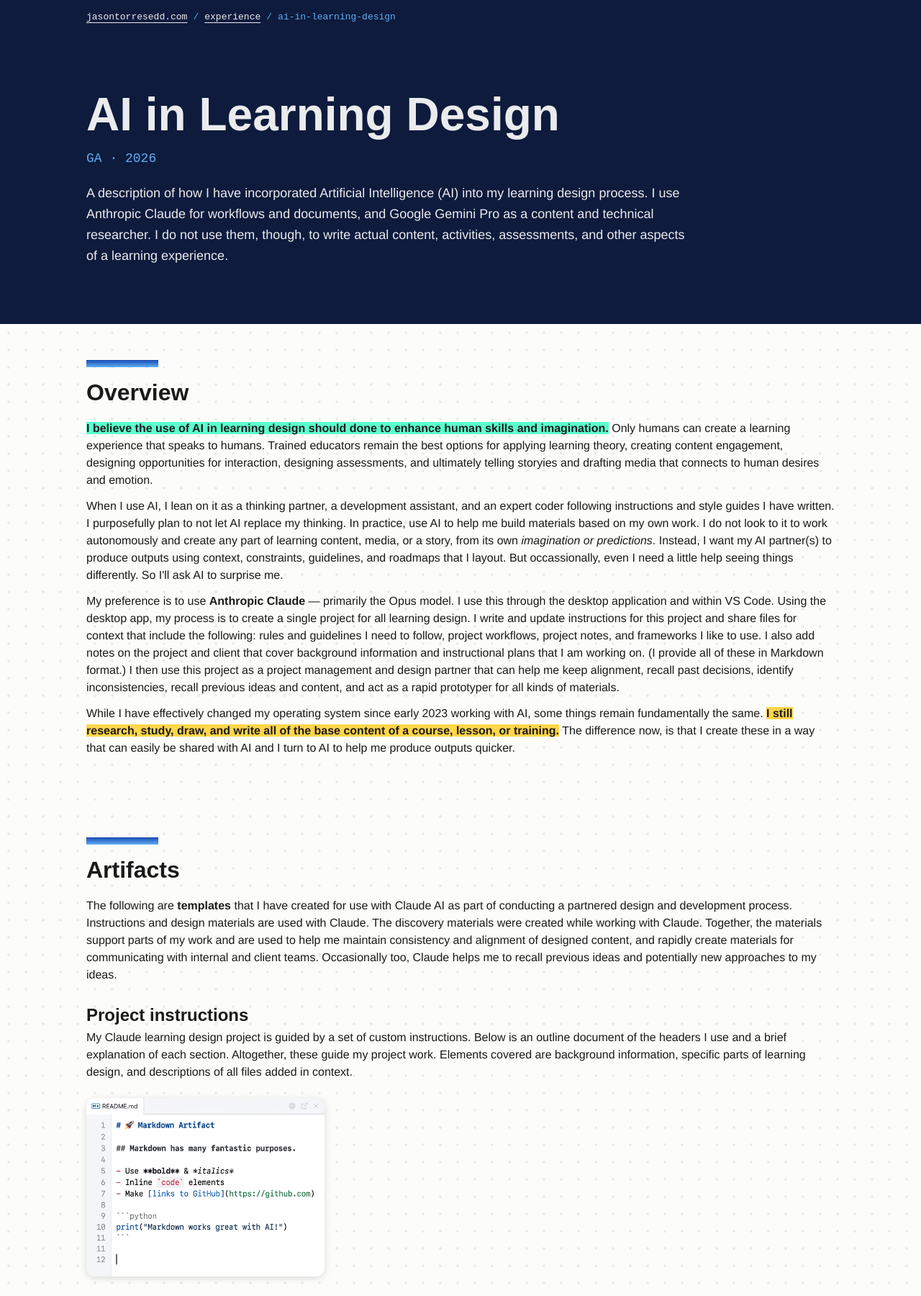
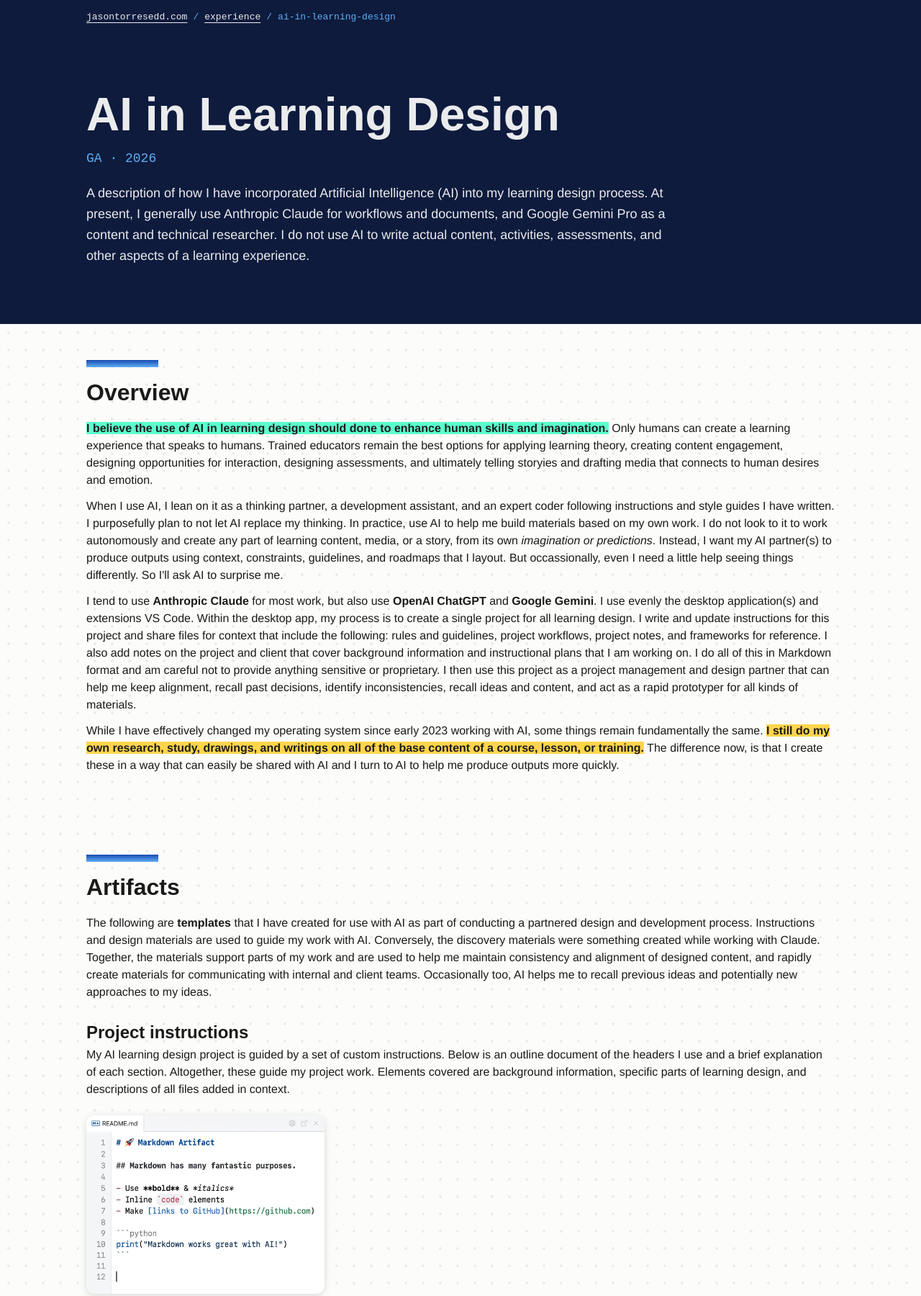
Before and after one commit to jasontorresedd/jasontorresedd.github.io, a plain HTML site: page sec-ep/ga-ai-in-learning-design.html in a window 1280 px wide. Shown: the top 1800 px of the page at 72% size. Drawn offline with Linux system fonts and the light colour scheme; a web font is replaced by a local one.

Commit message:
text revisions

```diff
--- a/sec-ep/ga-ai-in-learning-design.html
+++ b/sec-ep/ga-ai-in-learning-design.html
@@ -29,7 +29,7 @@
       <div class="wrapper">
         <h1>AI in Learning Design</h1>
         <p class="hero-tag">GA &middot; 2026</p>
-        <p class="hero__lede">A description of how I have incorporated Artificial Intelligence &lpar;AI&rpar; into my learning design process. I use Anthropic Claude for workflows and documents, and Google Gemini Pro as a content and technical researcher. I do not use them, though, to write actual content, activities, assessments, and other aspects of a learning experience.</p>
+        <p class="hero__lede">A description of how I have incorporated Artificial Intelligence &lpar;AI&rpar; into my learning design process. At present, I generally use Anthropic Claude for workflows and documents, and Google Gemini Pro as a content and technical researcher. I do not use AI to write actual content, activities, assessments, and other aspects of a learning experience.</p>
       </div>
     </header>
 
@@ -44,9 +44,9 @@
 
           <p class="overview__lede">When I use AI, I lean on it as a thinking partner, a development assistant, and an expert coder following instructions and style guides I have written. I purposefully plan to not let AI replace my thinking. In practice, use AI to help me build materials based on my own work. I do not look to it to work autonomously and create any part of learning content, media, or a story, from its own <em>imagination or predictions</em>. Instead, I want my AI partner(s) to produce outputs using context, constraints, guidelines, and roadmaps that I layout. But occassionally, even I need a little help seeing things differently. So I'll ask AI to surprise me.</p>
 
-          <p class="overview__lede">My preference is to use <b>Anthropic Claude</b> &mdash; primarily the Opus model. I use this through the desktop application and within VS Code. Using the desktop app, my process is to create a single project for all learning design. I write and update instructions for this project and share files for context that include the following: rules and guidelines I need to follow, project workflows, project notes, and frameworks I like to use. I also add notes on the project and client that cover background information and instructional plans that I am working on. &lpar;I provide all of these in Markdown format.&rpar; I then use this project as a project management and design partner that can help me keep alignment, recall past decisions, identify inconsistencies, recall previous ideas and content, and act as a rapid prototyper for all kinds of materials.</p>
+          <p class="overview__lede">I tend to use <b>Anthropic Claude</b> for most work, but also use <b>OpenAI ChatGPT</b> and <b>Google Gemini</b>. I use evenly the desktop application&lpar;s&rpar; and extensions VS Code. Within the desktop app, my process is to create a single project for all learning design. I write and update instructions for this project and share files for context that include the following: rules and guidelines, project workflows, project notes, and frameworks for reference. I also add notes on the project and client that cover background information and instructional plans that I am working on. I do all of this in Markdown format and am careful not to provide anything sensitive or proprietary. I then use this project as a project management and design partner that can help me keep alignment, recall past decisions, identify inconsistencies, recall ideas and content, and act as a rapid prototyper for all kinds of materials.</p>
 
-          <p class="overview__lede">While I have effectively changed my operating system since early 2023 working with AI, some things remain fundamentally the same. <b class="highlight-yellow">I still research, study, draw, and write all of the base content of a course, lesson, or training.</b> The difference now, is that I create these in a way that can easily be shared with AI and I turn to AI to help me produce outputs quicker.</p>
+          <p class="overview__lede">While I have effectively changed my operating system since early 2023 working with AI, some things remain fundamentally the same. <b class="highlight-yellow">I still do my own research, study, drawings, and writings on all of the base content of a course, lesson, or training.</b> The difference now, is that I create these in a way that can easily be shared with AI and I turn to AI to help me produce outputs more quickly.</p>
         </div>
       </section>
 
@@ -55,11 +55,11 @@
         <div class="wrapper">
           <span class="heading-accent" aria-hidden="true"></span>
           <h2>Artifacts</h2>
-          <p class="artifacts__lede">The following are <b>templates</b> that I have created for use with Claude AI as part of conducting a partnered design and development process. Instructions and design materials are used with Claude. The discovery materials were created while working with Claude. Together, the materials support parts of my work and are used to help me maintain consistency and alignment of designed content, and rapidly create materials for communicating with internal and client teams. Occasionally too, Claude helps me to recall previous ideas and potentially new approaches to my ideas.</p>
+          <p class="artifacts__lede">The following are <b>templates</b> that I have created for use with AI as part of conducting a partnered design and development process. Instructions and design materials are used to guide my work with AI. Conversely, the discovery materials were something created while working with Claude. Together, the materials support parts of my work and are used to help me maintain consistency and alignment of designed content, and rapidly create materials for communicating with internal and client teams. Occasionally too, AI helps me to recall previous ideas and potentially new approaches to my ideas.</p>
 
           <div class="experience-group" id="project-instructions">
             <h3>Project instructions</h3>
-            <p class="artifacts__lede">My Claude learning design project is guided by a set of custom instructions. Below is an outline document of the headers I use and a brief explanation of each section. Altogether, these guide my project work. Elements covered are background information, specific parts of learning design, and descriptions of all files added in context.</p>
+            <p class="artifacts__lede">My AI learning design project is guided by a set of custom instructions. Below is an outline document of the headers I use and a brief explanation of each section. Altogether, these guide my project work. Elements covered are background information, specific parts of learning design, and descriptions of all files added in context.</p>
 
             <div class="card-grid">
               <a class="card" href="/sec-ep/documents/basic-project-instructions.md" data-caption="Title: Basic project instructions">
@@ -88,7 +88,7 @@
           </div>
           <div class="experience-group" id="design-process">
             <h3>Design process</h3>
-            <p class="artifacts__lede">The design process involves the creation of four core documents: 1&rpar; the <b>High-Level Training Program Design</b>, 2&rpar; the <b>Competency Map</b>, 3&rpar; the <b>High-Level Design &lpar;HLD&rpar; slide deck</b>, and 4&rpar; the <b>Discovery-Design-Development &lpar;DDD&rpar; slide deck</b>. Items 1 and 2 are critical to communicating the design to stakeholders and collaborating with Claude. And items 3 and 4 are part of communicating the direction and story of the training to the client team. My practice is to write the full High-Level Training Program Design myself, then use Claude to create drafts of the other 3 items that I revise and edit going into final versions. I fill out each template and share them with Claude during the design process.</p>
+            <p class="artifacts__lede">The design process involves the creation of four core documents: 1&rpar; the <b>High-Level Training Program Design</b>, 2&rpar; the <b>Competency Map</b>, 3&rpar; the <b>High-Level Design &lpar;HLD&rpar; slide deck</b>, and 4&rpar; the <b>Discovery-Design-Development &lpar;DDD&rpar; slide deck</b>. Items 1 and 2 are critical to communicating the design to stakeholders and collaborating with AI. And items 3 and 4 are part of communicating the direction and story of the training to the client team. My practice is to write the full High-Level Training Program Design myself, then use AI to create drafts of the other 3 items that I revise and edit going into final versions. I fill out each template and share them with AI during the design process.</p>
 
             <div class="card-grid">
               <a class="card" href="/sec-ep/documents/template_high-level-program-design.md" data-caption="Title: High-Level Training Program Design markdown template">
@@ -129,7 +129,7 @@
         <div class="wrapper">
           <span class="heading-accent" aria-hidden="true"></span>
           <h2>Impact</h2>
-          <p class="impact__lede">Using AI to speed up the process of creating documentation has been the most impactful aspect of using AI in learning design for me. <b class="highlight-yellow">But for this to work, I still put in the time to write a full program design plan for each project, then use that document as the foundation for everything that follows.</b> With each project, I look for opportunities to expand partnering with Claude in ways that I feel comfortable with and can trust. So far though, the time AI has saved has allowed me more time for people, planning, thinking, and even rest. This has worked because its outputs are based on my thinking work that I document, structure, and share.</p>
+          <p class="impact__lede">Using AI to speed up the process of creating documentation has been the most impactful aspect of using AI in learning design for me. <b class="highlight-yellow">But for this to work, I still put in the time to write a full program design plan for each project, then use that document as the foundation for everything that follows.</b> With each project, I look for opportunities to expand partnering with AI in ways that I feel comfortable with and can trust. So far though, the time AI has saved has allowed me more time for people, planning, thinking, and even rest. This has worked because its outputs are based on my thinking work that I document, structure, and share.</p>
 
           <p class="impact__lede">Integrating AI into my work and learning design is an ongoing and developing process for me. I am intentionally taking steps and iterating on those as I see it evolve and monitor how much I allow it to take on. At the same time, I am very careful to avoid cognitive offloading. Nonetheless, I have found AI quite helpful in my work and particularly in the following ways:</p>
           <ul class="list__indent">
```
